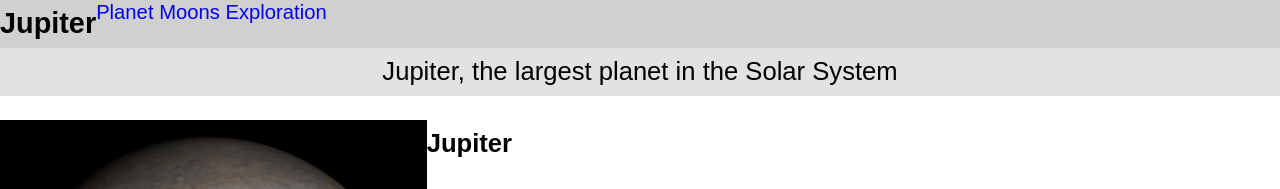
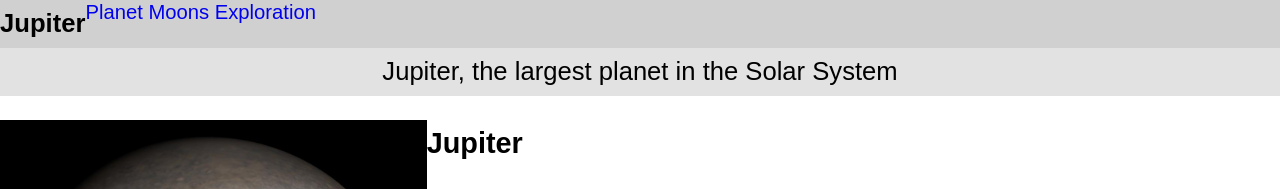
Before and after one commit to shelbyboyd/dsn1675-planet-website, a plain HTML site: page index.html in a window 1280 px wide. Shown: the top 189 px of the page. Drawn offline with Linux system fonts and the light colour scheme.

Commit message:
change size of h2

```diff
--- a/index.html
+++ b/index.html
@@ -13,7 +13,7 @@
 
         <header class="header">
 
-            <h1 class="title exa ">Jupiter</h1>
+            <h1 class="title peta">Jupiter</h1>
 
                 <nav>
                     <ul class="nav giga">
@@ -36,7 +36,7 @@
                 <img src="images/jupiter.jpg" alt="">
             </div>
             <div class="unit unit-xs-1 unit-s-1-2 unit-m-1-2 unit-l-1-3">
-                <h2 class="peta">Jupiter</h2>
+                <h2 class="exa">Jupiter</h2>
                 <p>Jupiter is the fifth planet from the Sun and the largest planet in the Solar System. It is a gas giant with mass one-thousandth of that of the Sun but is two and a half times the mass of all the other planets in the Solar System combined. Jupiter is classified as a gas giant along with Saturn, Uranus and Neptune. Together, these four planets are sometimes referred to as the Jovian or outer planets. </p>
             </div>
 
```
